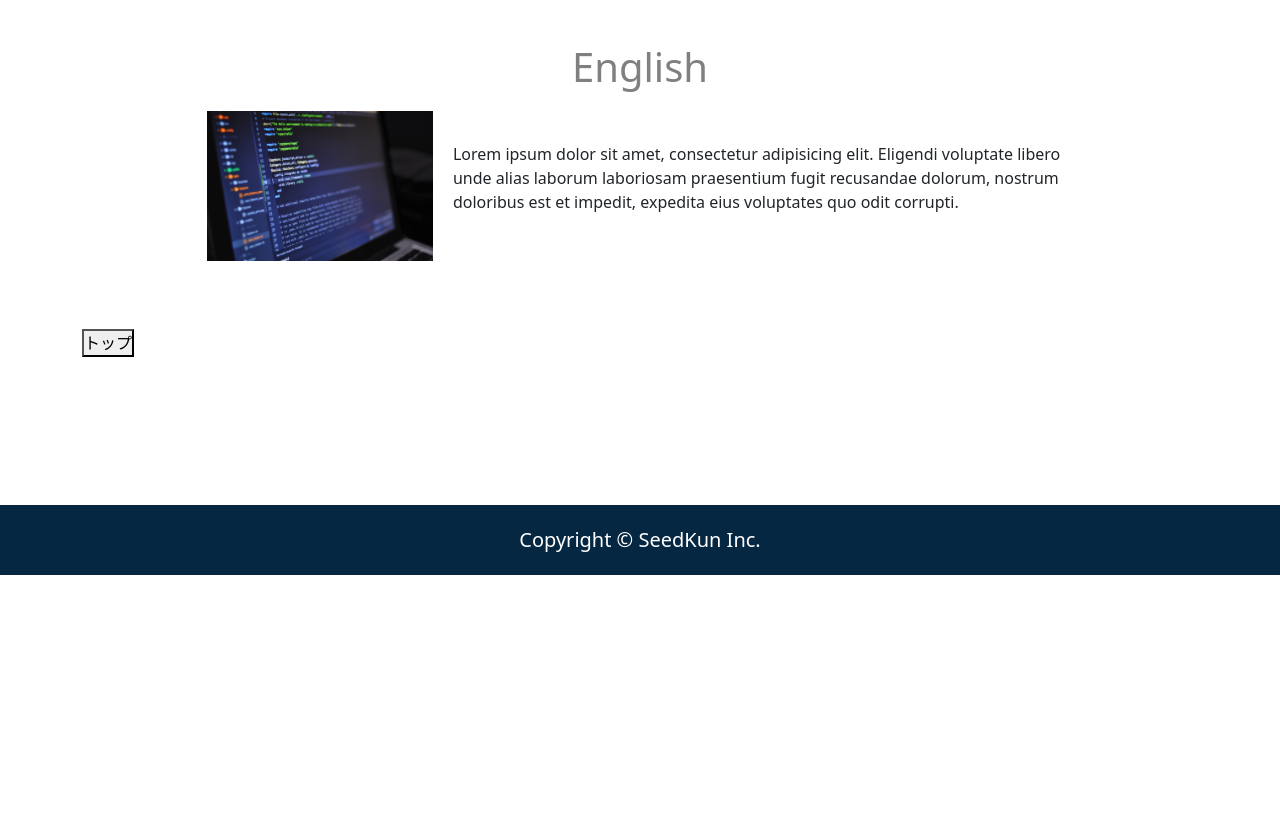
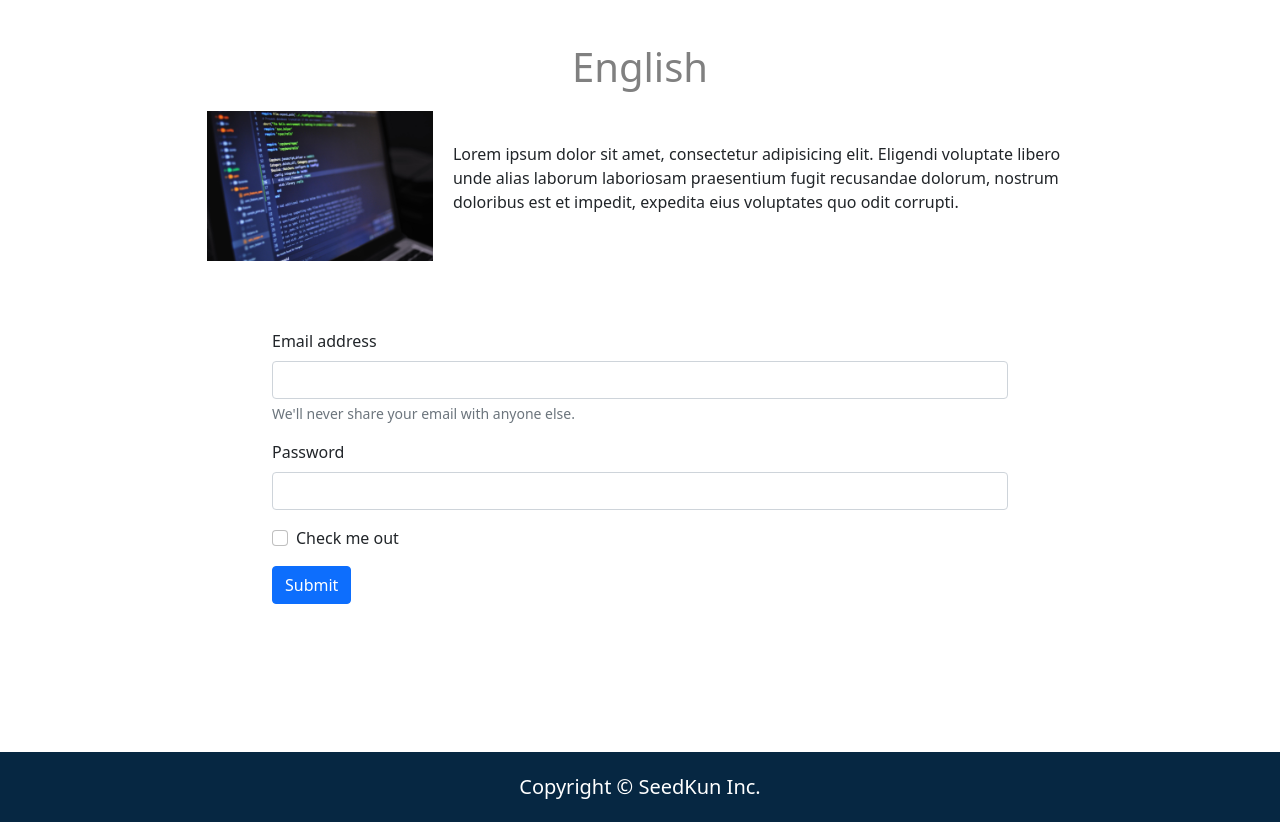
Before and after one commit to kentarou2023/GitPractice, a plain HTML site: page index.html in a window 1280 px wide. Shown: the part 1139-1961 px from the top of the page. Before the commit the page ends 1714 px from the top, so only its background shows below. Drawn offline with nearby package versions, Linux system fonts and the light colour scheme.

Commit message:
フォーム作成

```diff
--- a/index.html
+++ b/index.html
@@ -55,15 +55,42 @@
             </div>
         </section>
         <div class="container py-5">
-            <div class="">
-        </div>
-        <button type="button" id="toTop">トップ</button>
+            <div class="row">
+                <div class="col-8 offset-2">
+                    <form>
+                        <div class="mb-3">
+                          <label for="exampleInputEmail1"
+                          class="form-label">Email address</label>
+                          <input type="email" class="form-control"
+                          id="exampleInputEmail1"
+                          aria-describedby="emailHelp">
+                          <div id="emailHelp" class="form-text">We'll never
+                          share your email with anyone else.</div>
+                        </div>
+                        <div class="mb-3">
+                          <label for="exampleInputPassword1"
+                          class="form-label">Password</label>
+                          <input type="password" class="form-control"
+                          id="exampleInputPassword1">
+                        </div>
+                        <div class="mb-3 form-check">
+                          <input type="checkbox" class="form-check-input"
+                          id="exampleCheck1">
+                          <label class="form-check-label"
+                          for="exampleCheck1">Check me out</label>
+                        </div>
+                        <button type="submit" class="btn
+                         btn-primary">Submit</button>
+                      </form>
+                 </div>
+
     </main>
     <footer>
         <div>Copyright &copy; SeedKun Inc.</div>
     </footer>
     <script src="https://cdn.jsdelivr.net/npm/bootstrap@5.0.2/dist/js/
-    bootstrap.bundle.min.js" integrity="sha384-MrcW6ZMFYlzcLA8Nl+NtUVF0sA7MsXsP1UyJoMp4YLEuNSfAP+JcXn/tWtIaxVXM"
+    bootstrap.bundle.min.js" integrity="sha384-MrcW6ZM
+    FYlzcLA8Nl+NtUVF0sA7MsXsP1UyJoMp4YLEuNSfAP+JcXn/tWtIaxVXM"
     crossorigin="anonymous"></script>
 </body>
 </html>
```
